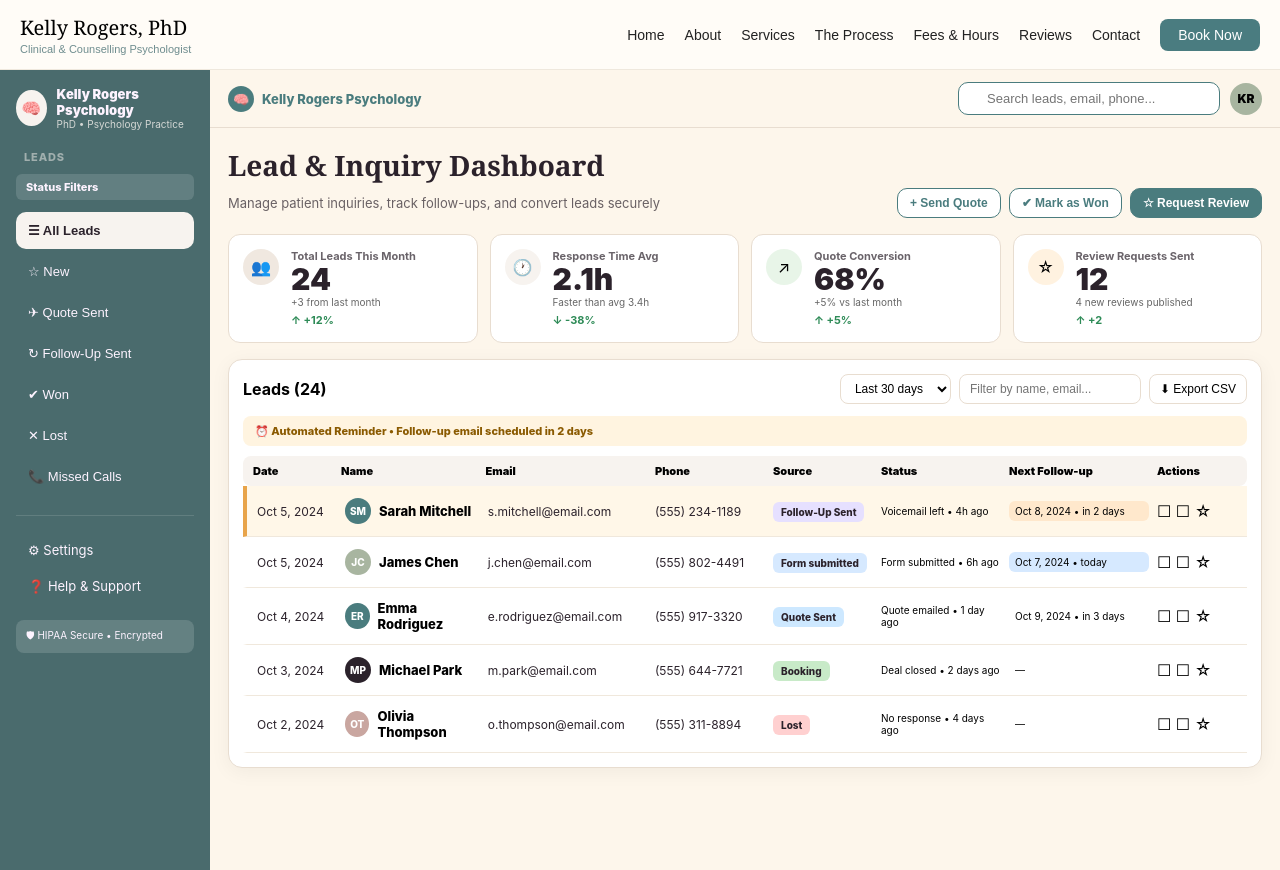
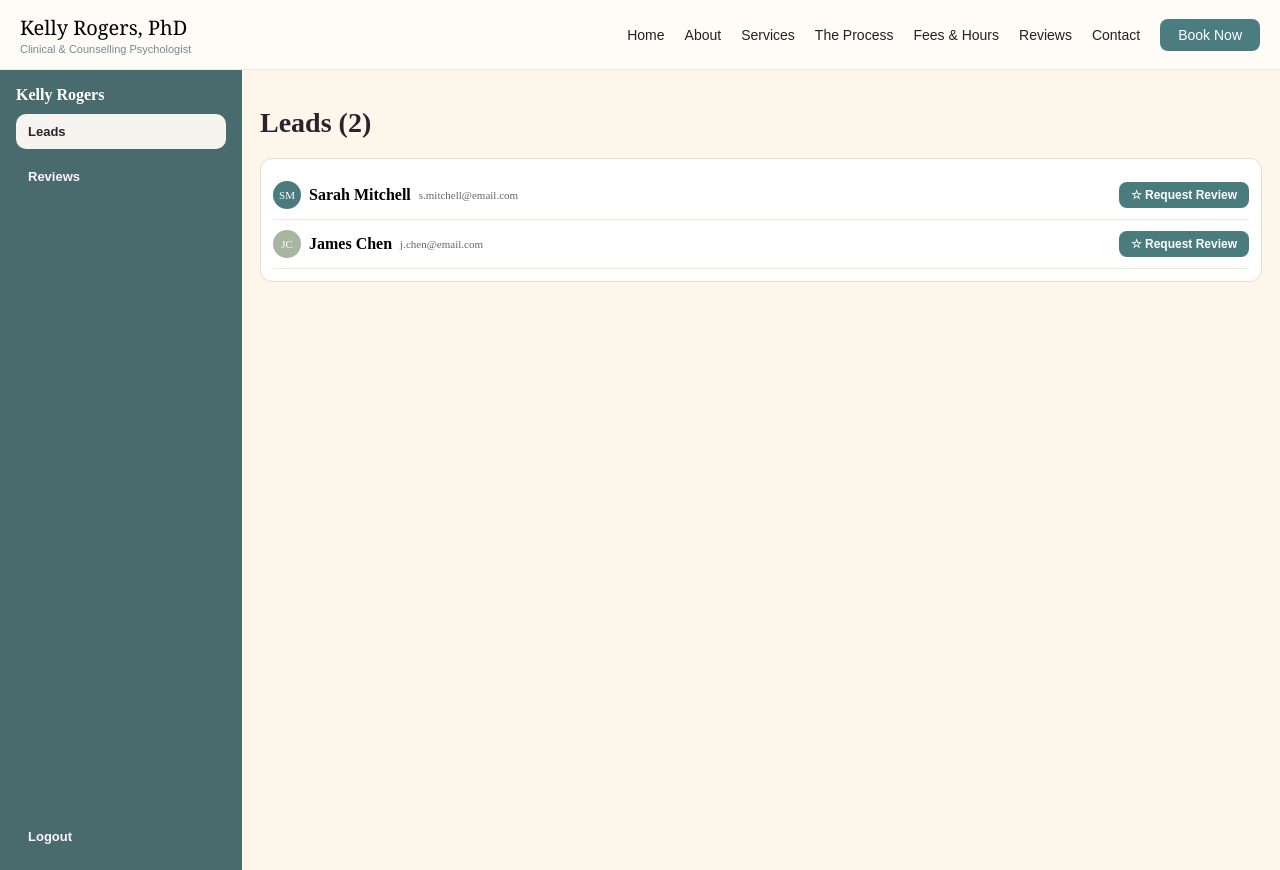
Before and after one commit to JoshuaOmosa/kelly-rogers, a Next.js app: page /dashboard in a window 1280 px wide. Built offline with nearby package versions, Linux system fonts and the light colour scheme; sample sign-in values are in the browser's storage.

Commit message:
reviews background: request -> submit -> approve -> publish live

```diff
--- a/app/dashboard/page.tsx
+++ b/app/dashboard/page.tsx
@@ -2,146 +2,91 @@
 import { useState, useEffect } from "react";
 import { useRouter } from "next/navigation";
 
-const leadsData = [
+const leadsDataInit = [
   { date: "Oct 5, 2024", name: "Sarah Mitchell", email: "s.mitchell@email.com", phone: "(555) 234-1189", source: "Website", tag: "Follow-Up Sent", status: "Voicemail left • 4h ago", next: "Oct 8, 2024 • in 2 days", avatar: "SM", bg: "#4A7C7E" },
   { date: "Oct 5, 2024", name: "James Chen", email: "j.chen@email.com", phone: "(555) 802-4491", source: "Website Form", tag: "Form submitted", status: "Form submitted • 6h ago", next: "Oct 7, 2024 • today", avatar: "JC", bg: "#A8B5A0" },
-  { date: "Oct 4, 2024", name: "Emma Rodriguez", email: "e.rodriguez@email.com", phone: "(555) 917-3320", source: "Quote Sent", tag: "Quote Sent", status: "Quote emailed • 1 day ago", next: "Oct 9, 2024 • in 3 days", avatar: "ER", bg: "#4A7C7E" },
-  { date: "Oct 3, 2024", name: "Michael Park", email: "m.park@email.com", phone: "(555) 644-7721", source: "Booking", tag: "Booking", status: "Deal closed • 2 days ago", next: "—", avatar: "MP", bg: "#2B222B" },
-  { date: "Oct 2, 2024", name: "Olivia Thompson", email: "o.thompson@email.com", phone: "(555) 311-8894", source: "Lost", tag: "Lost", status: "No response • 4 days ago", next: "—", avatar: "OT", bg: "#C9A6A0" },
 ];
-
-const filters = ["All Leads", "New", "Quote Sent", "Follow-Up Sent", "Won", "Lost", "Missed Calls"];
 
 export default function DashboardPage() {
   const router = useRouter();
-  const [active, setActive] = useState("All Leads");
-  const [q, setQ] = useState("");
+  const [tab,setTab]=useState("Leads");
+  const [pending,setPending]=useState<any[]>([]);
+  const [approved,setApproved]=useState<any[]>([]);
 
-  useEffect(() => {
-    if (!localStorage.getItem("kr_auth")) router.push("/dashboard/login");
-  }, [router]);
+  useEffect(()=>{
+    if(!localStorage.getItem("kr_auth")) router.push("/dashboard/login");
+    setPending(JSON.parse(localStorage.getItem("kr_pending_reviews")||"[]"));
+    setApproved(JSON.parse(localStorage.getItem("kr_approved_reviews")||"[]"));
+  },[router]);
 
-  const filtered = leadsData.filter(l =>
-    q === "" || `${l.name} ${l.email}`.toLowerCase().includes(q.toLowerCase())
-  );
+  const approve=(i:number)=>{
+    const item = pending[i];
+    const newPending = pending.filter((_,idx)=>idx!==i);
+    const newApproved = [...approved, {...item, verified:true}];
+    setPending(newPending); setApproved(newApproved);
+    localStorage.setItem("kr_pending_reviews", JSON.stringify(newPending));
+    localStorage.setItem("kr_approved_reviews", JSON.stringify(newApproved));
+    localStorage.setItem("kr_public_reviews", JSON.stringify(newApproved)); // reviews page reads this
+  };
 
-  return (
-    <main style={{ background: "#FDF6EB", minHeight: "100vh", display: "flex", fontFamily: "Inter, sans-serif" }}>
+  const requestReview=(lead:any)=>{
+    const link = `${window.location.origin}/reviews/submit`;
+    alert(`Review request link copied for ${lead.name}:\n${link}\n\n(In production this emails automatically)`);
+    navigator.clipboard.writeText(link);
+  };
 
-      {/* SIDEBAR - Desktop */}
-      <aside className="side">
-        <div style={{ padding: 16 }}>
-          <div style={{ display: "flex", gap: 10, alignItems: "center", marginBottom: 20 }}>
-            <div style={{ width: 36, height: 36, background: "#F7F3EF", borderRadius: "50%", display: "flex", alignItems: "center", justifyContent: "center" }}>🧠</div>
-            <div><div style={{ fontWeight: 900, fontSize: 13, color: "#FDF3FF" }}>Kelly Rogers Psychology</div><div style={{ fontSize: 10, color: "#F7F3EF", opacity: 0.8 }}>PhD • Psychology Practice</div></div>
-          </div>
-
-          <div style={{ fontSize: 11, fontWeight: 800, color: "#F7F3EF", opacity: 0.5, letterSpacing: "0.08em", margin: "10px 8px" }}>LEADS</div>
-          <div style={{ fontSize: 11, fontWeight: 800, background: "#FFFFFF22", color: "#FDF3FF", padding: "6px 10px", borderRadius: 6, marginBottom: 12 }}>Status Filters</div>
-
-          {filters.map(f => (
-            <button key={f} onClick={() => setActive(f)} style={{
-              width: "100%", textAlign: "left", padding: "11px 12px", borderRadius: 10, border: "none", cursor: "pointer", display: "flex", gap: 10,
-              background: active === f? "#F7F3EF" : "transparent",
-              color: active === f? "#2B222B" : "#FDF3FF", fontWeight: active === f? 800 : 500, fontSize: 13, marginBottom: 4
-            }}>
-              {f === "All Leads"? "☰" : f === "New"? "☆" : f === "Quote Sent"? "✈" : f === "Follow-Up Sent"? "↻" : f === "Won"? "✔" : f === "Lost"? "✕" : "📞"} {f}
-            </button>
-          ))}
-
-          <div style={{ borderTop: "1px solid #FFFFFF20", marginTop: 20, paddingTop: 16 }}>
-            <div style={{ padding: "10px 12px", color: "#FDF3FF", fontSize: 13 }}>⚙ Settings</div>
-            <div style={{ padding: "10px 12px", color: "#FDF3FF", fontSize: 13 }}>❓ Help & Support</div>
-            <div style={{ background: "#FFFFFF25", borderRadius: 8, padding: "8px 10px", fontSize: 10, color: "#FDF3FF", marginTop: 16 }}>🛡 HIPAA Secure • Encrypted</div>
-          </div>
-        </div>
+  return(
+    <main style={{background:"#FDF6EB", minHeight:"100vh", display:"flex"}}>
+      <aside style={{width:210, background:"#4A6B6D", padding:16, display:"flex", flexDirection:"column", gap:10}}>
+        <b style={{color:"white"}}>Kelly Rogers</b>
+        <button onClick={()=>setTab("Leads")} style={sideBtn(tab==="Leads")}>Leads</button>
+        <button onClick={()=>setTab("Reviews")} style={sideBtn(tab==="Reviews")}>Reviews {pending.length>0?`(${pending.length})`:""}</button>
+        <button onClick={()=>{localStorage.removeItem("kr_auth"); router.push("/dashboard/login")}} style={{...sideBtn(false), marginTop:"auto"}}>Logout</button>
       </aside>
 
-      {/* MAIN CONTENT */}
-      <div style={{ flex: 1, minWidth: 0 }}>
-        {/* TOP BAR */}
-        <div style={{ background: "#FDF6EB", borderBottom: "1px solid #E8DDD0", padding: "12px 18px", display: "flex", justifyContent: "space-between", alignItems: "center", flexWrap: "wrap", gap: 10 }}>
-          <div style={{ display: "flex", alignItems: "center", gap: 8, fontWeight: 800, color: "#4A7C7E", fontSize: 13 }}>
-            <div style={{ width: 26, height: 26, background: "#4A7C7E", borderRadius: "50%", color: "white", display: "flex", alignItems: "center", justifyContent: "center" }}>🧠</div> Kelly Rogers Psychology
-          </div>
-          <div style={{ display: "flex", gap: 10, alignItems: "center" }}>
-            <input placeholder="Search leads, email, phone..." value={q} onChange={e=>setQ(e.target.value)} style={{ background: "white", border: "1.5px solid #4A7C7E", borderRadius: 10, padding: "8px 12px 8px 28px", fontSize: 13, width: 220 }} />
-            <div style={{ width: 32, height: 32, background: "#A8B5A0", borderRadius: "50%", display: "flex", alignItems: "center", justifyContent: "center", fontWeight: 900, fontSize: 12 }}>KR</div>
-          </div>
-        </div>
-
-        <div style={{ padding: 18 }}>
-          <h1 style={{ fontFamily: "Canela, Georgia, serif", fontSize: 28, color: "#2B222B", margin: "0 0 4px" }}>Lead & Inquiry Dashboard</h1>
-          <div style={{ display: "flex", justifyContent: "space-between", alignItems: "center", flexWrap: "wrap", gap: 10, marginBottom: 16 }}>
-            <p style={{ fontSize: 13, color: "#2B222B", opacity: 0.7, margin: 0 }}>Manage patient inquiries, track follow-ups, and convert leads securely</p>
-            <div style={{ display: "flex", gap: 8 }}>
-              <button style={topBtn}>+ Send Quote</button>
-              <button style={topBtn}>✔ Mark as Won</button>
-              <button style={{...topBtn, background: "#4A7C7E", color: "white", borderColor: "#4A7C7E" }}>☆ Request Review</button>
-            </div>
-          </div>
-
-          {/* KPI CARDS - Big Readable */}
-          <div className="kpiGrid">
-            <div style={kpiCard}><div style={kpiIcon}>👥</div><div><div style={kLab}>Total Leads This Month</div><div style={kVal}>24</div><div style={kSub}>+3 from last month</div><b style={{ color: "#2E8B57", fontSize: 11 }}>↑ +12%</b></div></div>
-            <div style={kpiCard}><div style={{...kpiIcon, background: "#F7F3EF" }}>🕐</div><div><div style={kLab}>Response Time Avg</div><div style={kVal}>2.1h</div><div style={kSub}>Faster than avg 3.4h</div><b style={{ color: "#2E8B57", fontSize: 11 }}>↓ -38%</b></div></div>
-            <div style={kpiCard}><div style={{...kpiIcon, background: "#E8F5E8" }}>↗</div><div><div style={kLab}>Quote Conversion</div><div style={kVal}>68%</div><div style={kSub}>+5% vs last month</div><b style={{ color: "#2E8B57", fontSize: 11 }}>↑ +5%</b></div></div>
-            <div style={kpiCard}><div style={{...kpiIcon, background: "#FFF2E0" }}>☆</div><div><div style={kLab}>Review Requests Sent</div><div style={kVal}>12</div><div style={kSub}>4 new reviews published</div><b style={{ color: "#2E8B57", fontSize: 11 }}>↑ +2</b></div></div>
-          </div>
-
-          {/* LEADS TABLE */}
-          <div style={{ background: "white", borderRadius: 14, padding: 14, border: "1px solid #E8DDD0", boxShadow: "0 4px 20px rgba(0,0,0,0.05)" }}>
-            <div style={{ display: "flex", justifyContent: "space-between", alignItems: "center", flexWrap: "wrap", gap: 10, marginBottom: 12 }}>
-              <b style={{ fontSize: 16 }}>Leads (24)</b>
-              <div style={{ display: "flex", gap: 8 }}><select style={sel}><option>Last 30 days</option></select><input placeholder="Filter by name, email..." style={{...sel, width: 160 }} /><button style={sel}>⬇ Export CSV</button></div>
-            </div>
-
-            <div style={{ background: "#FFF4E0", borderRadius: 8, padding: "8px 12px", fontSize: 11, fontWeight: 800, color: "#8A5A00", marginBottom: 10 }}>⏰ Automated Reminder • Follow-up email scheduled in 2 days</div>
-
-            <div className="tableScroll">
-              <div style={headRow}><div>Date</div><div>Name</div><div>Email</div><div>Phone</div><div>Source</div><div>Status</div><div>Next Follow-up</div><div>Actions</div></div>
-              {filtered.map((l,i)=>(
-                <div key={i} style={{...row, background: i===0?"#FFF7E8":"white", borderLeft: i===0?"4px solid #E8A44A":"4px solid transparent" }}>
-                  <div style={cSmall}>{l.date}</div>
-                  <div style={{ display:"flex", gap:8, alignItems:"center", fontWeight:800, fontSize:13 }}><div style={{ width:26, height:26, borderRadius:"50%", background:l.bg, color:"white", display:"flex", alignItems:"center", justifyContent:"center", fontSize:10 }}>{l.avatar}</div>{l.name}</div>
-                  <div style={cSmall}>{l.email}</div>
-                  <div style={cSmall}>{l.phone}</div>
-                  <div><span style={badge(l.tag)}>{l.tag}</span></div>
-                  <div style={{ fontSize:10 }}>{l.status}</div>
-                  <div style={{ fontSize:10, background:l.next.includes("today")?"#D6E9FF":l.next.includes("2 days")?"#FFE8CC":"transparent", padding:"4px 6px", borderRadius:6 }}>{l.next}</div>
-                  <div style={{ display:"flex", gap:4 }}>☐ ☐ ☆</div>
+      <div style={{flex:1, padding:18}}>
+        {tab==="Leads" && (
+          <>
+            <h1 style={{fontFamily:"Canela, serif", fontSize:28, color:"#2B222B"}}>Leads ({leadsDataInit.length})</h1>
+            <div style={{background:"white", borderRadius:12, border:"1px solid #E8DDD0", padding:12}}>
+              {leadsDataInit.map((l,i)=>(
+                <div key={i} style={{display:"flex", justifyContent:"space-between", alignItems:"center", padding:"10px 0", borderBottom:"1px solid #F0E8DC", flexWrap:"wrap", gap:8}}>
+                  <div style={{display:"flex", gap:8, alignItems:"center"}}><div style={{width:28, height:28, borderRadius:"50%", background:l.bg, color:"white", display:"flex", alignItems:"center", justifyContent:"center", fontSize:11}}>{l.avatar}</div><b>{l.name}</b> <span style={{fontSize:11, opacity:0.6}}>{l.email}</span></div>
+                  <button onClick={()=>requestReview(l)} style={{background:"#4A7C7E", color:"white", border:"none", borderRadius:8, padding:"6px 12px", fontWeight:800, fontSize:12, cursor:"pointer"}}>☆ Request Review</button>
                 </div>
               ))}
             </div>
-          </div>
-        </div>
+          </>
+        )}
+
+        {tab==="Reviews" && (
+          <>
+            <h1 style={{fontFamily:"Canela, serif", fontSize:28, color:"#2B222B"}}>Review Requests</h1>
+            <p style={{fontSize:13, opacity:0.7}}>Pending = submitted from /reviews/submit. Approve to publish live to /reviews</p>
+
+            <h3 style={{marginTop:18}}>⏳ Pending ({pending.length})</h3>
+            <div style={{display:"grid", gap:10}}>
+              {pending.length===0 && <div style={{background:"white", padding:14, borderRadius:10, fontSize:13, opacity:0.6}}>No pending reviews. Share /reviews/submit link with clients.</div>}
+              {pending.map((r,i)=>(
+                <div key={i} style={{background:"white", borderRadius:12, padding:14, border:"1px solid #E8DDD0", borderLeft:"5px solid #E8A44A"}}>
+                  <b>{r.name}</b> - {"★".repeat(r.rating)} - {r.tag} <div style={{fontSize:13, margin:"8px 0"}}>"{r.text}"</div>
+                  <div style={{display:"flex", gap:8}}><button onClick={()=>approve(i)} style={{background:"#2E7D32", color:"white", border:"none", borderRadius:8, padding:"6px 12px", fontWeight:800, cursor:"pointer"}}>Approve → Publish</button><button onClick={()=>{ const np=pending.filter((_,idx)=>idx!==i); setPending(np); localStorage.setItem("kr_pending_reviews", JSON.stringify(np))}} style={{background:"#FFD0D0", border:"none", borderRadius:8, padding:"6px 12px", fontWeight:800, cursor:"pointer"}}>Reject</button></div>
+                </div>
+              ))}
+            </div>
+
+            <h3 style={{marginTop:22}}>✅ Approved & Live ({approved.length})</h3>
+            <div style={{display:"grid", gap:10}}>
+              {approved.map((r,i)=>(
+                <div key={i} style={{background:"white", borderRadius:12, padding:14, border:"1px solid #E8DDD0", borderLeft:"5px solid #4A7C7E"}}>
+                  <b>{r.name}</b> - {"★".repeat(r.rating)} <div style={{fontSize:12, opacity:0.6}}>Live on /reviews</div>
+                </div>
+              ))}
+            </div>
+          </>
+        )}
       </div>
-
-      <style>{`
-       .side{ width:210px; background:#4A6B6D; min-height:100vh; }
-       .kpiGrid{ display:grid; grid-template-columns:repeat(4,1fr); gap:12px; margin-bottom:16px; }
-       .tableScroll{ overflow-x:auto; }
-       .tableScroll > div{ min-width:900px; }
-        @media(max-width:900px){
-         .side{ display:none; }
-         .kpiGrid{ grid-template-columns:repeat(2,1fr); }
-        }
-        @media(max-width:600px){
-         .kpiGrid{ grid-template-columns:1fr; }
-        }
-      `}</style>
     </main>
   )
 }
-
-const topBtn={ border:"1.5px solid #4A7C7E", background:"white", color:"#4A7C7E", borderRadius:10, padding:"7px 12px", fontSize:12, fontWeight:800 } as const
-const kpiCard={ background:"white", borderRadius:12, padding:14, display:"flex", gap:12, border:"1px solid #E8DDD0" } as const
-const kpiIcon={ width:36, height:36, borderRadius:"50%", background:"#F0E8E0", display:"flex", alignItems:"center", justifyContent:"center" } as const
-const kLab={ fontSize:11, color:"#2B222B", opacity:0.7, fontWeight:700 } as const
-const kVal={ fontSize:30, fontWeight:900, color:"#2B222B", lineHeight:1.1 } as const
-const kSub={ fontSize:10, opacity:0.6 } as const
-const sel={ border:"1px solid #E8DDD0", borderRadius:8, padding:"6px 10px", fontSize:12, background:"white" } as const
-const headRow={ display:"grid", gridTemplateColumns:"80px 1.1fr 1.3fr 110px 100px 120px 140px 80px", gap:8, padding:"8px 10px", background:"#F7F3EF", borderRadius:8, fontSize:11, fontWeight:900 } as const
-const row={ display:"grid", gridTemplateColumns:"80px 1.1fr 1.3fr 110px 100px 120px 140px 80px", gap:8, padding:"12px 10px", borderBottom:"1px solid #F0E8DC", alignItems:"center" } as const
-const cSmall={ fontSize:12, color:"#2B222B" } as const
-const badge=(t:string)=>({ fontSize:10, padding:"4px 8px", borderRadius:6, fontWeight:800, display:"inline-block", background:t==="Follow-Up Sent"?"#E6E0FF":t==="Form submitted"?"#D6E9FF":t==="Quote Sent"?"#CDE8FF":t==="Booking"?"#C8EAC8":t==="Lost"?"#FFD0D0":"#EEE", color:"#2B222B" }) as const
+const sideBtn=(active:boolean)=>({ textAlign:"left" as const, padding:"10px 12px", borderRadius:10, border:"none", cursor:"pointer", background: active?"#F7F3EF":"transparent", color: active?"#2B222B":"#FDF3FF", fontWeight:800, fontSize:13 })
```
Also changed, not shown: app/reviews/submit/page.tsx (added, +44 -0 lines).
